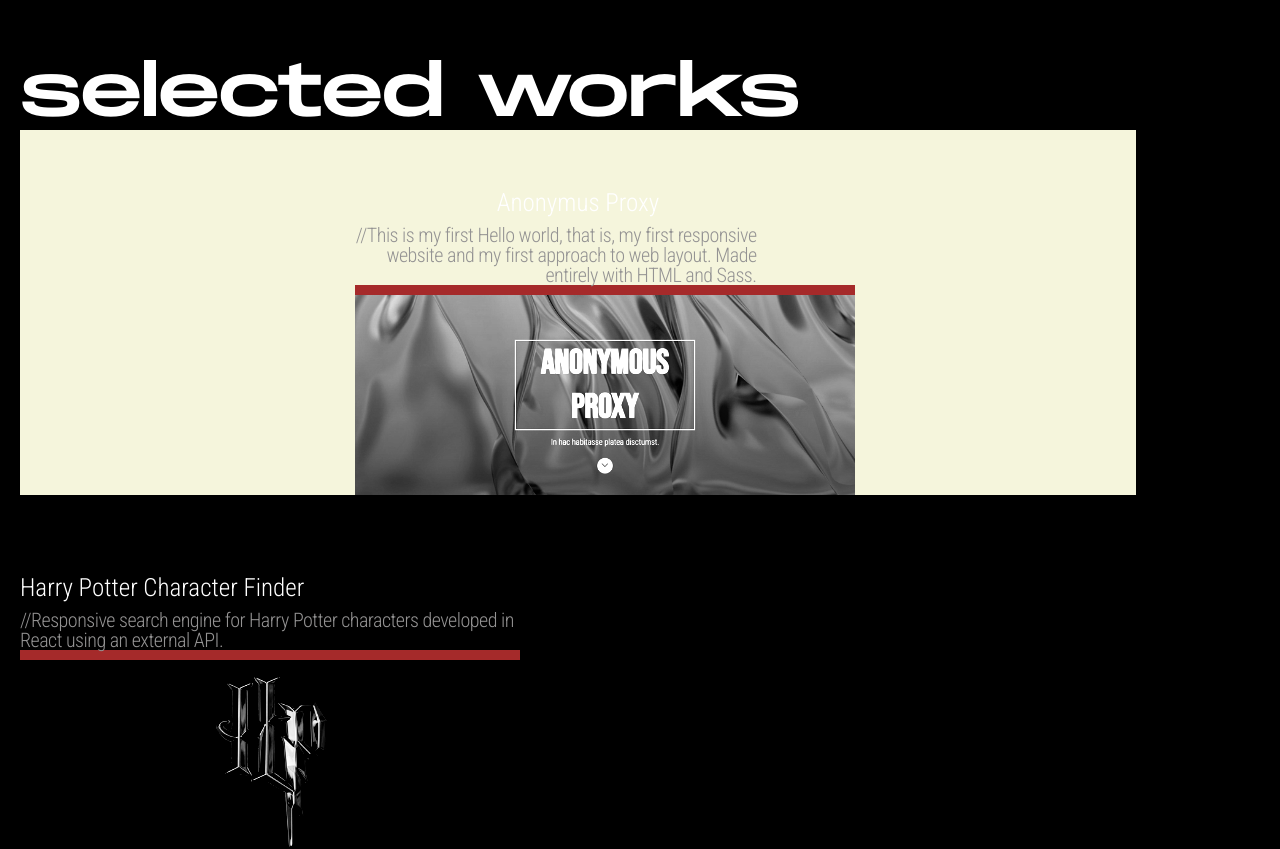
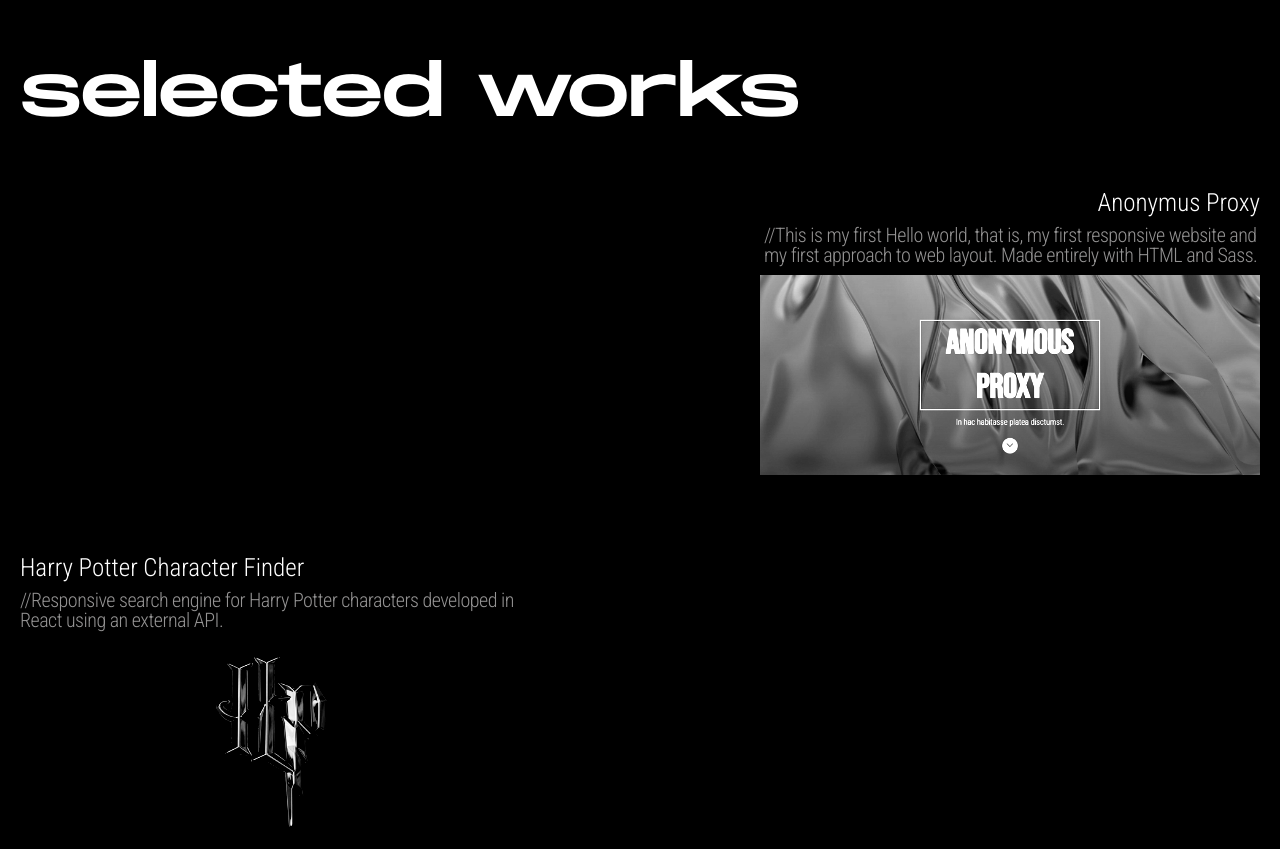
Before and after one commit to SofiaBManzano/Portfolio-Sofia, a React (Create React App) app: page / in a window 1280 px wide. Shown: the part 800-1649 px from the top of the page. Built offline with nearby package versions, Linux system fonts and the light colour scheme; some icons are missing.

Commit message:
finally fixed the big screen and desktop version of selected works

```diff
--- a/src/components/Main.js/Selected-works/EachWork.js
+++ b/src/components/Main.js/Selected-works/EachWork.js
@@ -2,8 +2,8 @@ const EachWork = (props) => {
   return (
     <li className={`list ${props.classRight}`}>
       <h3 className="list__title">{props.title}</h3>
-      <div className="list__container">
-        <p className={`list__container--description ${props.classRight}`}>
+      <div className={`list__container ${props.classRight}`}>
+        <p className={`${props.classRight} list__container--description`}>
           {props.description}
         </p>
         <a
--- a/src/styles/layout/Header/Landing/Landing.scss
+++ b/src/styles/layout/Header/Landing/Landing.scss
@@ -11,7 +11,7 @@
     justify-content: center;
   }
   @include desktop {
-    padding: 70px;
+    padding: 5%;
     justify-content: flex-end;
   }
   @include big-screen {
--- a/src/styles/layout/Main/EachWork.scss
+++ b/src/styles/layout/Main/EachWork.scss
@@ -1,8 +1,4 @@
 .list {
-  // @include tablet {
-  //   margin-left: 20px;
-  //   margin-right: 20px;
-  // }
   @include desktop {
     margin-bottom: 20px;
     display: flex;
@@ -35,20 +31,21 @@
         font-size: 22px;
       }
       @include desktop {
-        width: 100%;
+        // width: 100%;
         font-size: 20px;
-      }
-      &.right {
-        text-align: end;
       }
     }
     &--img-container {
       @include desktop {
         display: flex;
+        flex-direction: column;
         align-items: flex-end;
-        justify-content: end;
+        justify-content: center;
+
         width: fit-content;
-        background-color: brown;
+      }
+      @include big-screen {
+        align-items: center;
       }
     }
   }
@@ -102,9 +99,13 @@
 .right {
   @include desktop {
     display: flex;
-    width: 90%;
-    align-items: center;
+    flex-direction: column;
+    align-items: flex-end;
     justify-content: center;
-    background-color: beige;
+  }
+  &.list__container--description {
+    @include big-screen {
+      text-align: right;
+    }
   }
 }
--- a/src/styles/layout/Main/Selected-works.scss
+++ b/src/styles/layout/Main/Selected-works.scss
@@ -1,7 +1,6 @@
 .selectedWorks {
   padding: 20px;
   @include big-screen {
-    background-color: aqua;
     padding-left: 20%;
     padding-right: 20%;
   }
```
